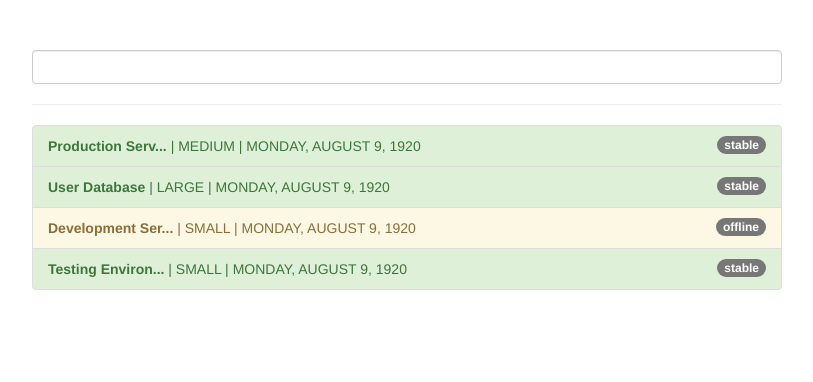
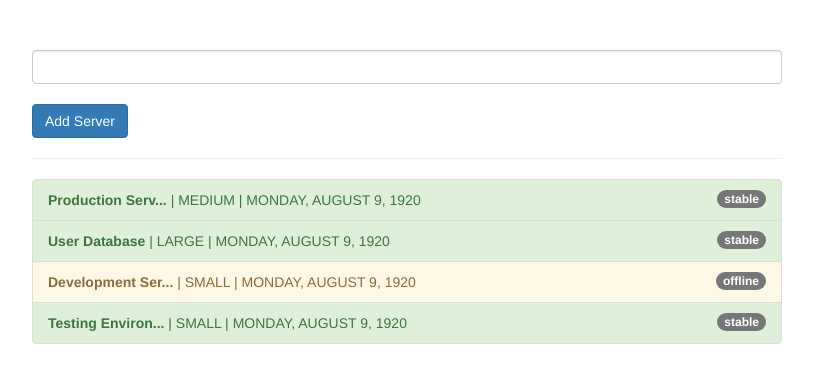
Before and after one commit to Samenti/udemy-angular, an Angular app: page / in a window 1280 px wide. Shown: the top 382 px of the page, without its empty margins (233-1046 px from the left). Built offline with nearby package versions, Linux system fonts and the light colour scheme.

Commit message:
forcing a pipe to re-evaluate on all changes to the page

```diff
--- a/src/app/app.component.html
+++ b/src/app/app.component.html
@@ -2,6 +2,10 @@
   <div class="row">
     <div class="col-xs-12 col-sm-10 col-md-8 col-sm-offset-1 col-md-offset-2">
       <input class="form-control" type="text" [(ngModel)]="filteredStatus" />
+      <br />
+      <button class="btn btn-primary" (click)="onAddServer()">
+        Add Server
+      </button>
       <hr />
       <ul class="list-group">
         <li
--- a/src/app/app.component.ts
+++ b/src/app/app.component.ts
@@ -32,7 +32,18 @@ export class AppComponent {
       started: new Date(15, 1, 2017),
     },
   ];
+
   filteredStatus: string;
+
+  onAddServer(): void {
+    this.servers.push({
+      instanceType: 'small',
+      name: 'New Server',
+      status: 'stable',
+      started: new Date(15, 1, 2017),
+    });
+  }
+
   getStatusClasses(server: {
     instanceType: string;
     name: string;
--- a/src/app/filter.pipe.ts
+++ b/src/app/filter.pipe.ts
@@ -2,6 +2,7 @@ import { Pipe, PipeTransform } from '@angular/core';
 
 @Pipe({
   name: 'filter',
+  pure: false,
 })
 export class FilterPipe implements PipeTransform {
   transform(value: any, filterString: string, propName: string): any {
```
